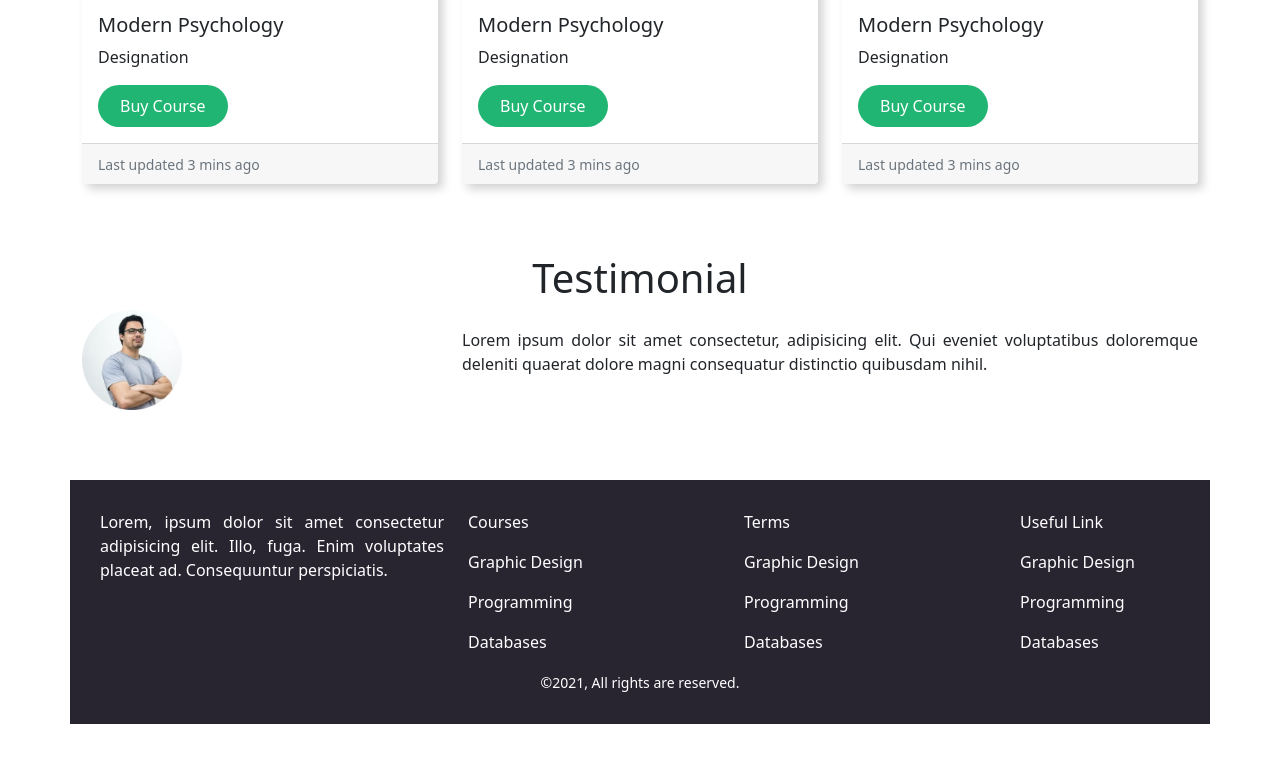
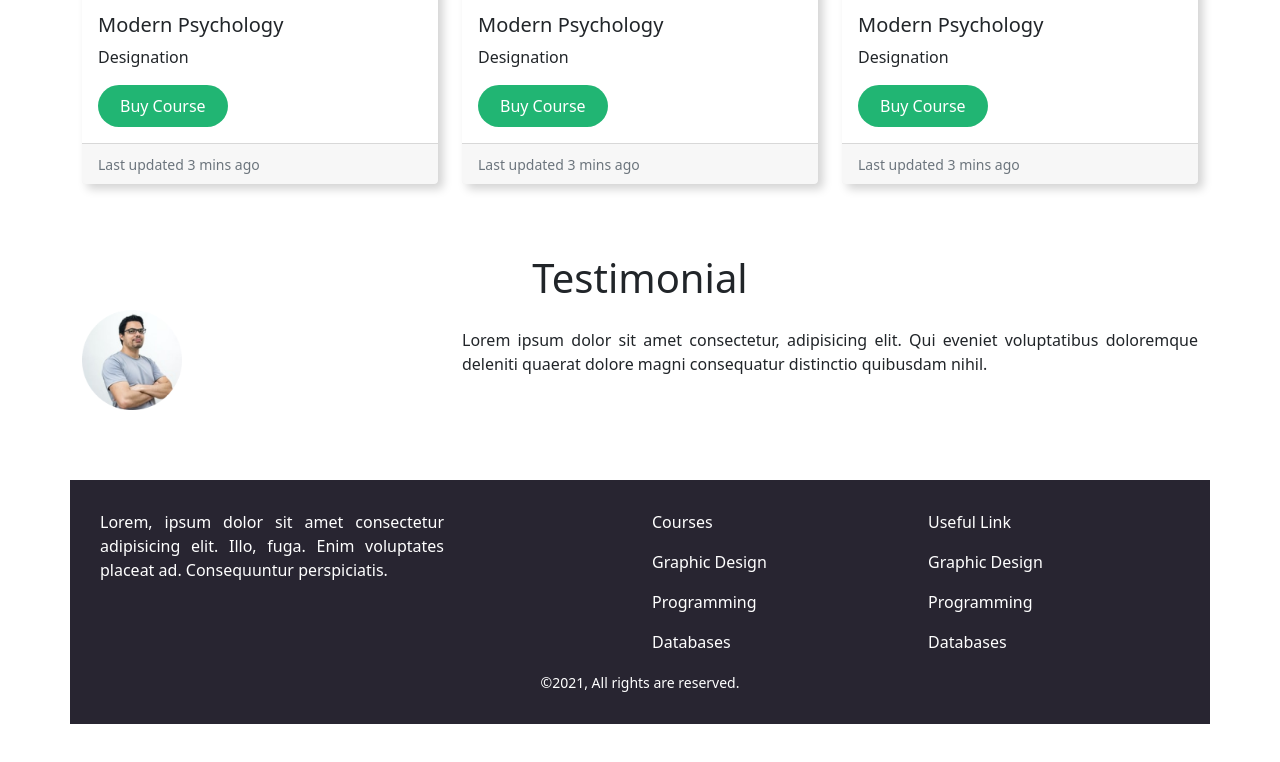
Before and after one commit to defahimmf/e-school, a plain HTML site: page index.html in a window 1280 px wide. Shown: the part 1041-1803 px from the top of the page. Drawn offline with nearby package versions, Linux system fonts and the light colour scheme.

Commit message:
third commit

```diff
--- a/index.html
+++ b/index.html
@@ -153,22 +153,20 @@
             <div class="foot">
                 <div class="row d-flex justify-content-center align-items-start">
                     <div class="col-4">
-                        <p style="text-align: justify;"> Lorem, ipsum dolor sit amet consectetur adipisicing elit. Illo, fuga. Enim voluptates placeat ad. Consequuntur perspiciatis.</p>
+                        <p style="text-align: justify; "> Lorem, ipsum dolor sit amet consectetur adipisicing elit. Illo, fuga. Enim voluptates placeat ad. Consequuntur perspiciatis.</p>
                     </div>
+                    <div class="col-2">
+
+                    </div>
+
                     <div class="col-3">
                         <p>Courses</p>
                         <p>Graphic Design</p>
                         <p>Programming</p>
                         <p>Databases</p>
                     </div>
+
                     <div class="col-3">
-                        <p>Terms</p>
-                        <p>Graphic Design</p>
-                        <p>Programming</p>
-                        <p>Databases</p>
-                    </div>
-
-                    <div class="col-2">
                         <p>Useful Link</p>
                         <p>Graphic Design</p>
                         <p>Programming</p>
```
